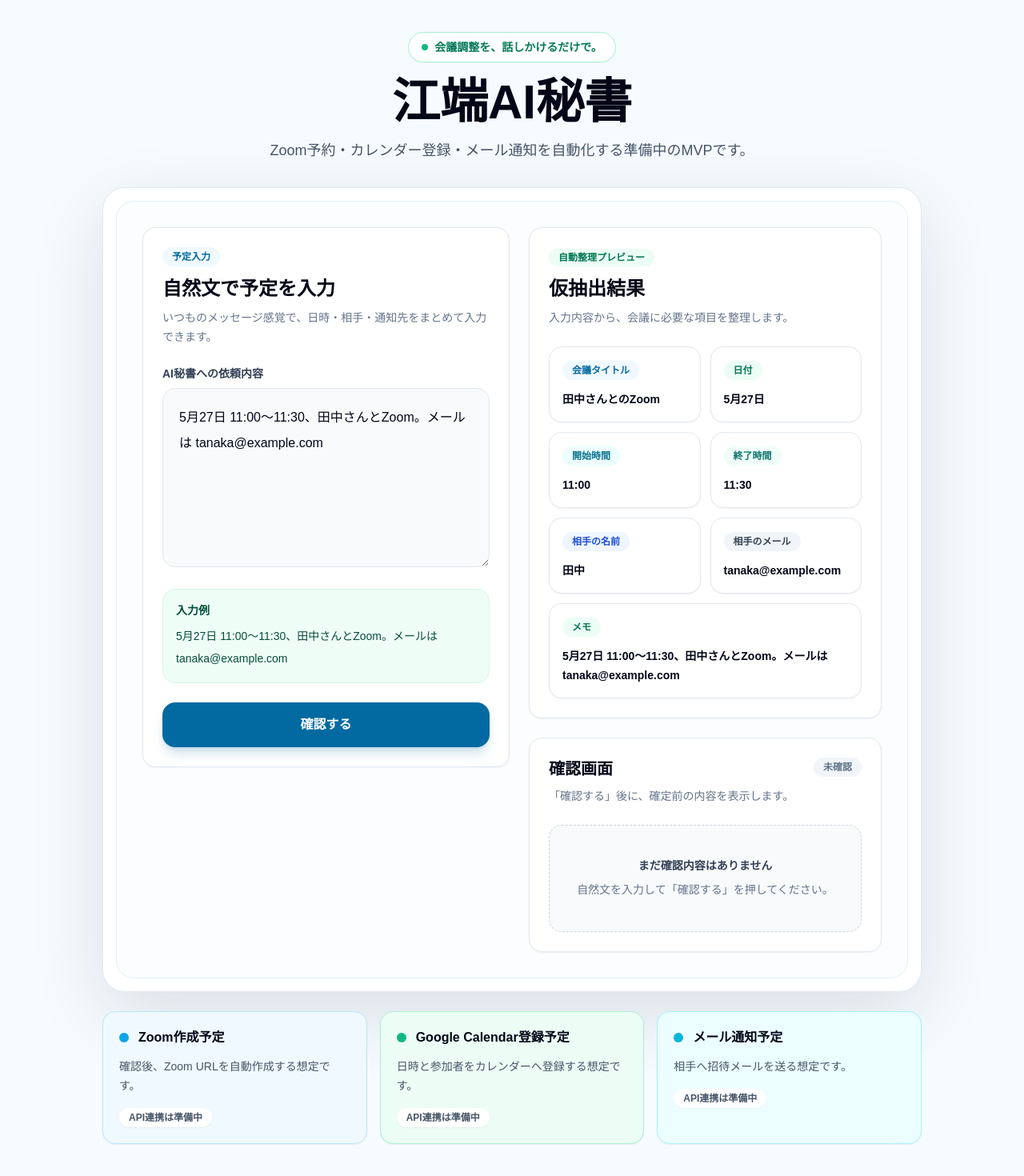
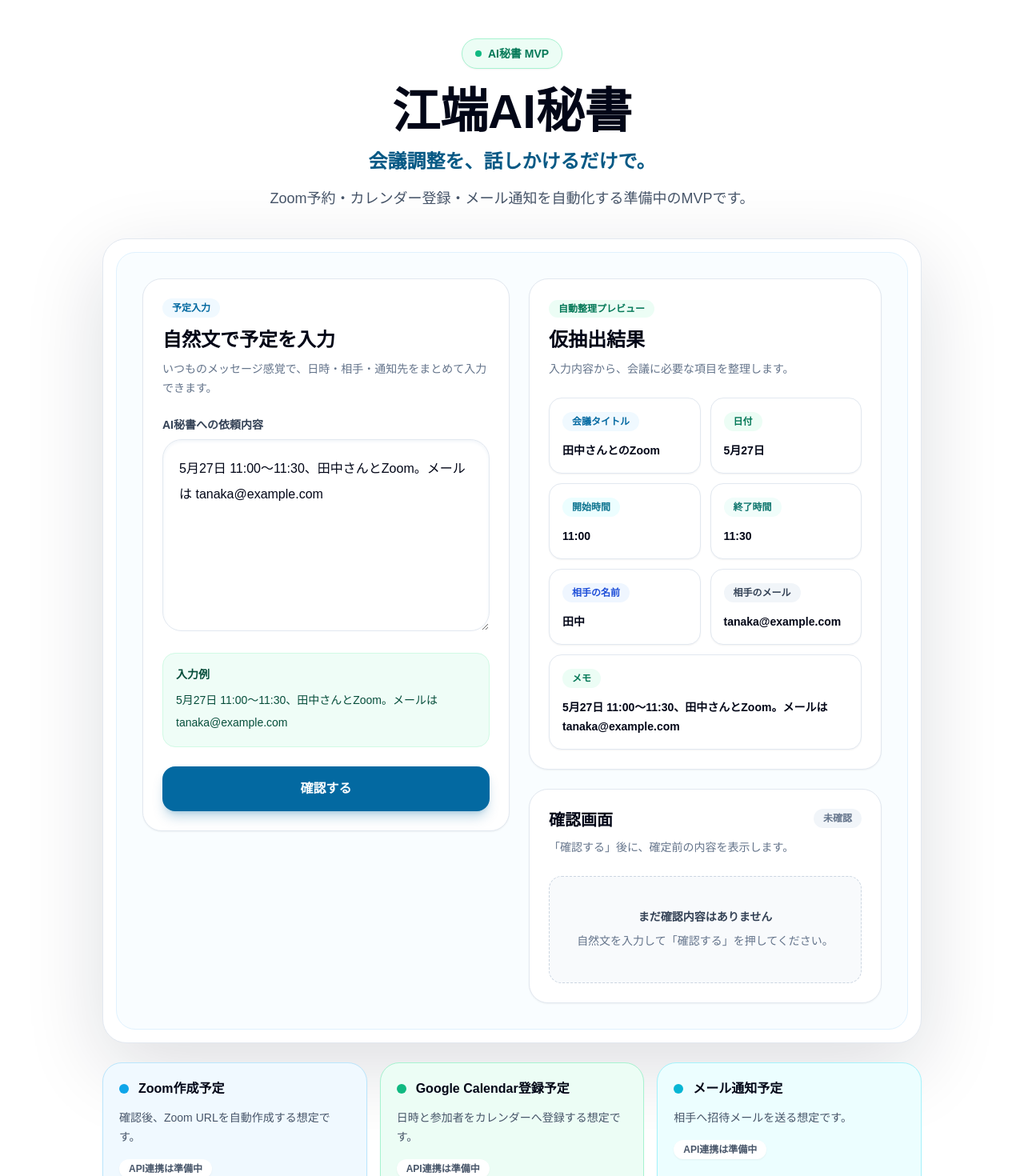
Before and after one commit to iUHirotoebata/ai-meeting-secretary, a Next.js app: page / in a window 1280 px wide. Shown: the top 1470 px of the page at 80% size. Built offline with nearby package versions, Linux system fonts and the light colour scheme.

Commit message:
Improve AI secretary UI

```diff
--- a/src/app/globals.css
+++ b/src/app/globals.css
@@ -3,7 +3,7 @@
 @tailwind utilities;
 
 :root {
-  --background: #f6fbff;
+  --background: #ffffff;
   --foreground: #172033;
 }
 
--- a/src/app/page.tsx
+++ b/src/app/page.tsx
@@ -107,27 +107,30 @@ export default function Home() {
   };
 
   return (
-    <main className="min-h-screen bg-[#f6fbff] text-slate-950">
-      <section className="mx-auto flex min-h-screen w-full max-w-6xl flex-col px-4 py-8 sm:px-6 sm:py-10 lg:px-8">
+    <main className="min-h-screen bg-white text-slate-950">
+      <section className="mx-auto flex min-h-screen w-full max-w-6xl flex-col px-4 py-8 sm:px-6 sm:py-12 lg:px-8">
         <header className="mx-auto w-full max-w-4xl text-center">
-          <div className="inline-flex items-center gap-2 rounded-full border border-emerald-200 bg-white px-4 py-2 text-sm font-bold text-emerald-700 shadow-sm">
+          <div className="inline-flex items-center gap-2 rounded-full border border-emerald-200 bg-emerald-50 px-4 py-2 text-sm font-bold text-emerald-700 shadow-sm">
             <span className="h-2 w-2 rounded-full bg-emerald-500" />
-            会議調整を、話しかけるだけで。
+            AI秘書 MVP
           </div>
-          <h1 className="mt-5 text-4xl font-bold tracking-normal text-slate-950 sm:text-6xl">
+          <h1 className="mt-6 text-4xl font-bold tracking-normal text-slate-950 sm:text-6xl">
             江端AI秘書
           </h1>
+          <p className="mt-4 text-xl font-bold leading-8 text-sky-800 sm:text-2xl">
+            会議調整を、話しかけるだけで。
+          </p>
           <p className="mx-auto mt-4 max-w-2xl text-base leading-8 text-slate-600 sm:text-lg">
             Zoom予約・カレンダー登録・メール通知を自動化する準備中のMVPです。
           </p>
         </header>
 
-        <div className="mx-auto mt-8 w-full max-w-5xl rounded-[28px] border border-slate-200 bg-white p-3 shadow-[0_28px_90px_rgba(15,23,42,0.12)] sm:p-4">
-          <div className="rounded-[22px] border border-sky-100 bg-[#fbfdff] p-4 sm:p-6 lg:p-8">
+        <div className="mx-auto mt-9 w-full max-w-5xl rounded-[30px] border border-slate-200 bg-white p-3 shadow-[0_30px_100px_rgba(15,23,42,0.14)] sm:p-4">
+          <div className="rounded-[24px] border border-sky-100 bg-sky-50/40 p-4 sm:p-6 lg:p-8">
             <div className="grid gap-6 lg:grid-cols-[1.02fr_0.98fr] lg:items-start">
               <form
                 onSubmit={handleSubmit}
-                className="rounded-2xl border border-slate-200 bg-white p-5 shadow-sm sm:p-6"
+                className="rounded-3xl border border-slate-200 bg-white p-5 shadow-sm sm:p-6"
               >
                 <div className="flex flex-col gap-3">
                   <span className="w-fit rounded-full bg-sky-50 px-3 py-1 text-xs font-bold text-sky-700">
@@ -154,7 +157,7 @@ export default function Home() {
                       setConfirmedDetails(null);
                     }}
                     placeholder={samplePrompt}
-                    className="min-h-56 w-full resize-y rounded-2xl border border-slate-200 bg-slate-50 px-5 py-5 text-base leading-8 outline-none transition placeholder:text-slate-400 focus:border-sky-500 focus:bg-white focus:ring-4 focus:ring-sky-100"
+                    className="min-h-60 w-full resize-y rounded-3xl border border-slate-200 bg-white px-5 py-5 text-base leading-8 shadow-inner shadow-slate-100 outline-none transition placeholder:text-slate-400 focus:border-sky-500 focus:ring-4 focus:ring-sky-100"
                   />
                 </label>
 
@@ -168,14 +171,14 @@ export default function Home() {
                 <button
                   type="submit"
                   disabled={!hasInput}
-                  className="mt-6 h-14 w-full rounded-2xl bg-sky-700 px-6 text-base font-bold text-white shadow-lg shadow-sky-700/20 transition hover:bg-sky-800 focus:outline-none focus:ring-4 focus:ring-sky-200 disabled:cursor-not-allowed disabled:bg-slate-300 disabled:shadow-none"
+                className="mt-6 h-14 w-full rounded-2xl bg-sky-700 px-6 text-base font-bold text-white shadow-lg shadow-sky-700/25 transition hover:-translate-y-0.5 hover:bg-sky-800 focus:outline-none focus:ring-4 focus:ring-sky-200 disabled:cursor-not-allowed disabled:bg-slate-300 disabled:shadow-none disabled:hover:translate-y-0"
                 >
                   確認する
                 </button>
               </form>
 
               <aside className="space-y-6">
-                <section className="rounded-2xl border border-slate-200 bg-white p-5 shadow-sm sm:p-6">
+                <section className="rounded-3xl border border-slate-200 bg-white p-5 shadow-sm sm:p-6">
                   <div className="flex flex-col gap-4 sm:flex-row sm:items-start sm:justify-between">
                     <div>
                       <span className="rounded-full bg-emerald-50 px-3 py-1 text-xs font-bold text-emerald-700">
@@ -193,7 +196,7 @@ export default function Home() {
                   <DetailsGrid details={extractedDetails} />
                 </section>
 
-                <section className="rounded-2xl border border-slate-200 bg-white p-5 shadow-sm sm:p-6">
+                <section className="rounded-3xl border border-slate-200 bg-white p-5 shadow-sm sm:p-6">
                   <div className="flex items-start justify-between gap-4">
                     <div>
                       <h2 className="text-xl font-bold text-slate-950">
@@ -236,7 +239,7 @@ export default function Home() {
           {statusCards.map((card) => (
             <div
               key={card.title}
-              className={`rounded-2xl border p-5 shadow-sm ${card.accent}`}
+              className={`rounded-3xl border p-5 shadow-sm ${card.accent}`}
             >
               <div className="flex items-center gap-3">
                 <span className={`h-3 w-3 rounded-full ${card.dot}`} />
@@ -274,7 +277,7 @@ function DetailsGrid({
       {detailLabels.map(([key, label, tone]) => (
         <div
           key={key}
-          className={`rounded-2xl border border-slate-200 bg-white p-4 shadow-sm ${
+          className={`rounded-2xl border border-slate-200 bg-white p-4 shadow-sm transition hover:border-sky-200 hover:shadow-md ${
             key === "memo" ? "sm:col-span-2" : ""
           } ${compact ? "sm:col-span-1" : ""}`}
         >
```
